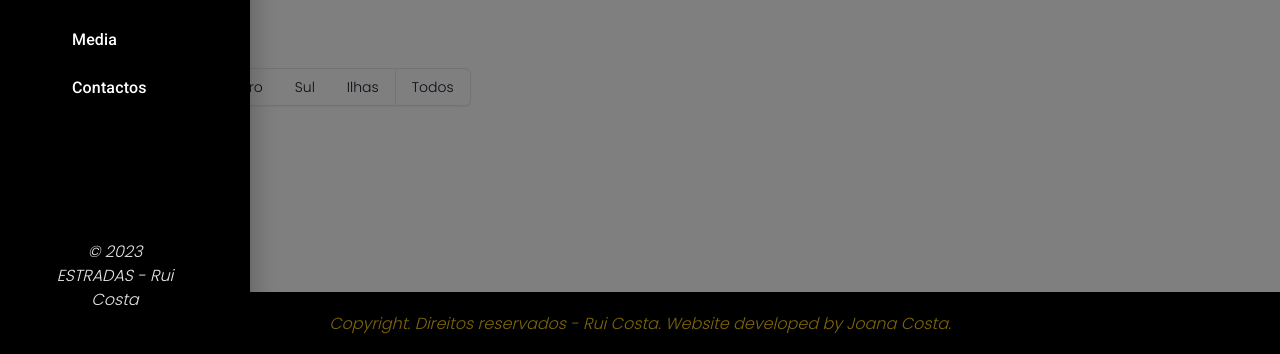
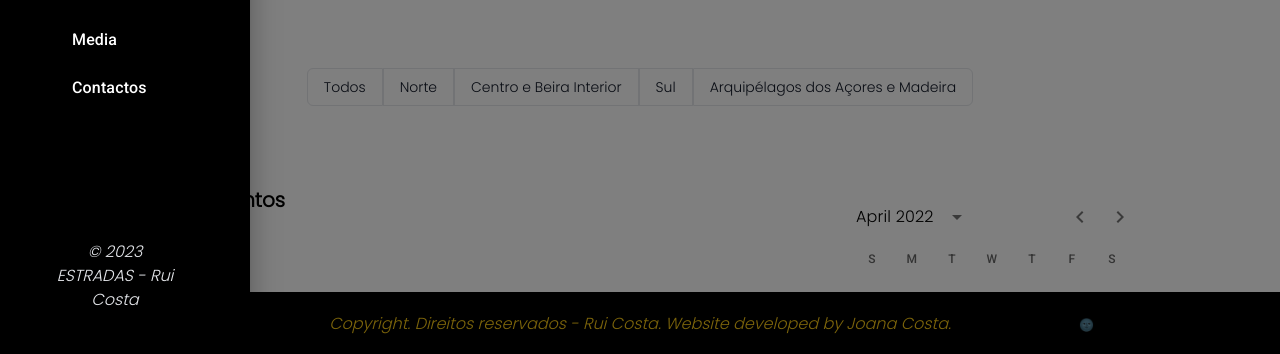
Before and after one commit to Joanartdacosta/roads-blog, a Next.js app in the folder app/: page /fairs in a window 1280 px wide. Shown: the part 444-798 px from the top of the page. Built offline with nearby package versions, Linux system fonts and the light colour scheme.

Commit message:
addition of menu options on fairs page

```diff
--- a/app/components/common/UI/menu/MenuOptions.js
+++ /dev/null
@@ -1,74 +0,0 @@
-import FAIRS from "@/components/lists/fairs";
-import { useState } from "react";
-
-export default function MenuOptions(props) {
-  const [regions, setRegions] = useState(FAIRS);
-
-  function filterRegionNord() {
-    setRegions(
-      FAIRS.filter((item) => {
-        return item.location === "Norte";
-      })
-    );
-  }
-
-  // const FILTERED_REGION = [];
-
-  // function filterCategory() {
-  //   const filtered = FAIRS.filter((category) => {
-  //     if (category.region.includes("Norte")) {
-  //       return FILTERED_REGION.push();
-  //     }
-  //     if (category.region.includes("Centro")) {
-  //       return FILTERED_REGION.push();
-  //     }
-  //     if (category.region.includes("Sul")) {
-  //       return FILTERED_REGION.push();
-  //     }
-
-  //     return props.filtered;
-  //   });
-  // }
-  return (
-    <div>
-      <div class="inline-flex rounded-md shadow-sm" role="group">
-        <button
-          key={props.id}
-          onClick={filterRegionNord}
-          type="button"
-          class="px-4 py-2 text-sm font-medium text-gray-900 bg-white border border-gray-200 rounded-l-lg hover:bg-gray-100 hover:text-yellow-700 focus:z-10 focus:ring-2 focus:ring-yellow-700 focus:text-yellow-700 dark:bg-gray-700 dark:border-gray-600 dark:text-white dark:hover:text-white dark:hover:bg-gray-600 dark:focus:ring-yellow-500 dark:focus:text-white"
-        >
-          Norte
-        </button>
-        <button
-          // onClick={filterRegion("Center")}
-          type="button"
-          class="px-4 py-2 text-sm font-medium text-gray-900 bg-white border-t border-b border-gray-200 hover:bg-gray-100 hover:text-yellow-700 focus:z-10 focus:ring-2 focus:ring-yellow-700 focus:text-yellow-700 dark:bg-gray-700 dark:border-gray-600 dark:text-white dark:hover:text-white dark:hover:bg-gray-600 dark:focus:ring-yellow-500 dark:focus:text-white"
-        >
-          Centro
-        </button>
-        <button
-          // onClick={filterRegion("Sul")}
-          type="button"
-          class="px-4 py-2 text-sm font-medium text-gray-900 bg-white border-t border-b border-gray-200 hover:bg-gray-100 hover:text-yellow-700 focus:z-10 focus:ring-2 focus:ring-yellow-700 focus:text-yellow-700 dark:bg-gray-700 dark:border-gray-600 dark:text-white dark:hover:text-white dark:hover:bg-gray-600 dark:focus:ring-yellow-500 dark:focus:text-white"
-        >
-          Sul
-        </button>
-        <button
-          // onClick={filterRegion("Ilhas")}
-          type="button"
-          class="px-4 py-2 text-sm font-medium text-gray-900 bg-white border-t border-b border-gray-200 hover:bg-gray-100 hover:text-yellow-700 focus:z-10 focus:ring-2 focus:ring-yellow-700 focus:text-yellow-700 dark:bg-gray-700 dark:border-gray-600 dark:text-white dark:hover:text-white dark:hover:bg-gray-600 dark:focus:ring-yellow-500 dark:focus:text-white"
-        >
-          Ilhas
-        </button>
-        <button
-          // onClick={filterRegion(FAIRS)}
-          type="button"
-          class="px-4 py-2 text-sm font-medium text-gray-900 bg-white border border-gray-200 rounded-r-md hover:bg-gray-100 hover:text-yellow-700 focus:z-10 focus:ring-2 focus:ring-yellow-700 focus:text-yellow-700 dark:bg-gray-700 dark:border-gray-600 dark:text-white dark:hover:text-white dark:hover:bg-gray-600 dark:focus:ring-yellow-500 dark:focus:text-white"
-        >
-          Todos
-        </button>
-      </div>
-    </div>
-  );
-}
--- /dev/null
+++ b/app/components/dashboard/fairs/MenuOptions.js
@@ -0,0 +1,98 @@
+import FairCard from "@/components/dashboard/fairs/UI/fairs_card/FairCard";
+import FAIRS from "@/components/lists/fairs";
+
+import { useEffect, useState } from "react";
+import Calendar from "@/components/dashboard/fairs/UI/calendar/Calendar";
+import ButtonOptionLeft from "../../common/UI/button/ButtonOptionLeft";
+import ButtonOptionMid from "../../common/UI/button/ButtonOptionMiddle";
+import ButtonOptionRight from "../../common/UI/button/ButtonOptionRight";
+
+export default function MenuOptions(props) {
+  const [regions, setRegions] = useState(null);
+  useEffect(() => {
+    setRegions(FAIRS);
+  }, []);
+
+  function handleRegions(event) {
+    const regionFair = event.target.getAttribute("value");
+
+    console.log(regionFair);
+    console.log("hello");
+    const filtered = FAIRS.filter((fair) =>
+      fair.region.toLocaleLowerCase().includes(regionFair)
+    );
+    console.log(filtered);
+    regionFair !== "Todos" ? setRegions(FAIRS) : setRegions(filtered);
+    setRegions(filtered);
+  }
+
+  return (
+    <div className="">
+      <div className="flex justify-center pb-20">
+        <ButtonOptionLeft
+          key={props.id}
+          value="Todos"
+          onClick={handleRegions}
+          label={"Todos"}
+        />
+
+        <ButtonOptionMid
+          key={props.id}
+          value="Norte"
+          onClick={handleRegions}
+          label={"Norte"}
+        />
+
+        <ButtonOptionMid
+          key={props.id}
+          value="Centro e Beira Interior"
+          onClick={handleRegions}
+          label={"Centro e Beira Interior"}
+        />
+
+        <ButtonOptionMid
+          key={props.id}
+          value="Sul"
+          onClick={handleRegions}
+          label={"Sul"}
+        />
+
+        <ButtonOptionRight
+          value="Arquipélagos dos Açores e Madeira"
+          key={props.id}
+          onClick={handleRegions}
+          label={"Arquipélagos dos Açores e Madeira"}
+        />
+      </div>
+      <div className="flex wrap">
+        <div className="wrap">
+          <p className="pb-10 text-xl font-bold">Lista de Eventos</p>
+          {regions &&
+            regions.map((fair) => {
+              return (
+                <div>
+                  <FairCard
+                    key={fair.id}
+                    title={fair.title}
+                    month={fair.month}
+                    region={fair.region}
+                    district={fair.district}
+                    town2={fair.town2}
+                    imgURL={fair.imgURL}
+                    description={fair.description}
+                    paragraph1={fair.paragraph1}
+                    paragraph2={fair.paragraph2}
+                    paragraph3={fair.paragraph3}
+                    paragraph4={fair.paragraph4}
+                  />
+                </div>
+              );
+            })}
+        </div>
+        <div className="pl-20">
+          <Calendar />
+        </div>
+      </div>
+    </div>
+  );
+}
--- a/app/pages/fairs/index.js
+++ b/app/pages/fairs/index.js
@@ -1,6 +1,6 @@
 import React from "react";
 import GeneralBanner from "@/components/common/general_banner/GeneralBanner";
-import MenuOptions from "@/components/common/UI/menu/MenuOptions";
+import MenuOptions from "@/components/dashboard/fairs/MenuOptions";
 
 export default function Fairs() {
   return (
```
